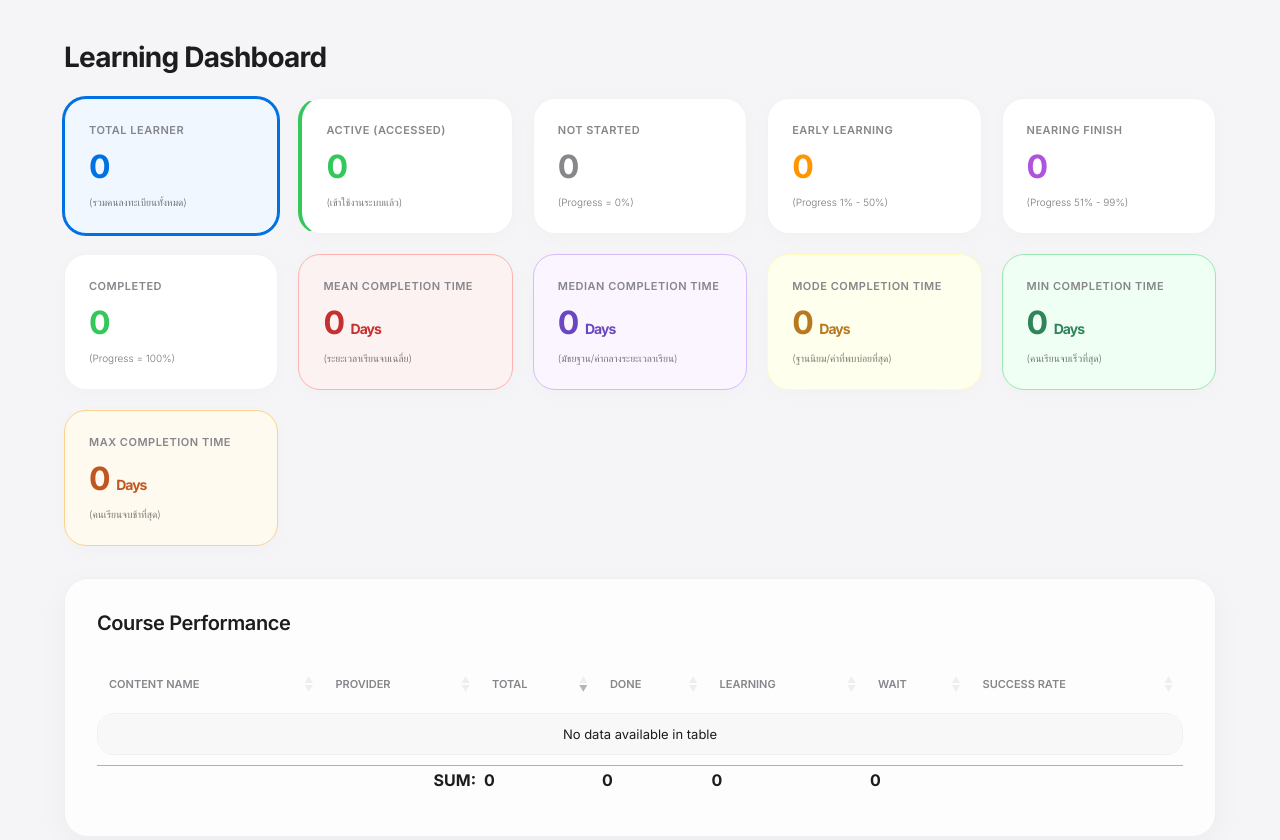
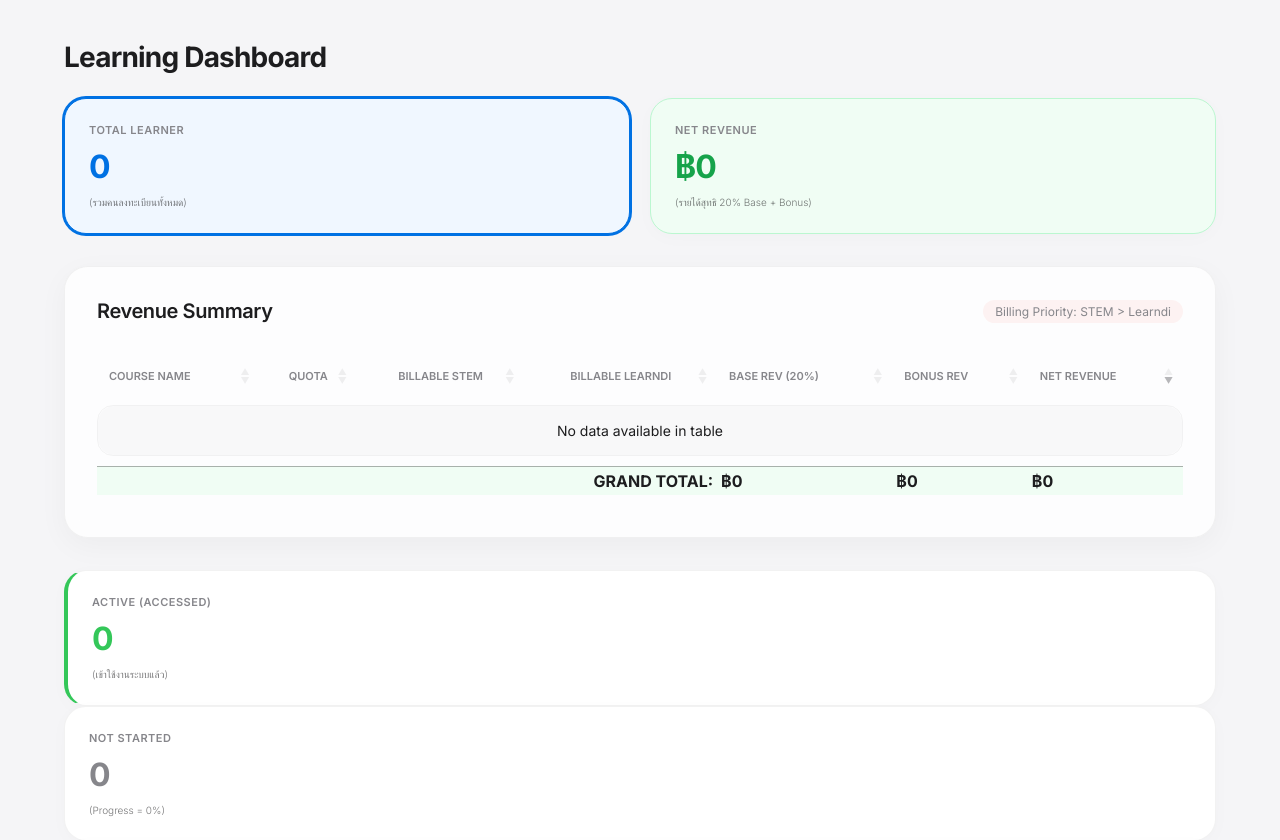
Before and after one commit to porpor075/STEM2, a Flask app: page / in a window 1280 px wide. Shown: the part 53-893 px from the top of the page. Run offline with Flask 3, Linux system fonts and the light colour scheme; the visitor is signed in with stand-in values (Sample User, id 1); data that the repository does not hold is empty; some libraries are stand-ins or nearby versions.

Commit message:
Implement Revenue Summary section with complex logic for STEM and Learndi

```diff
--- a/api/app.py
+++ b/api/app.py
@@ -344,6 +344,79 @@ def summary():
         learndi_df = get_learndi_data()
         learndi_stats = learndi_df.fillna('-').to_dict(orient='records') if not learndi_df.empty else []
 
+        # --- REVENUE CALCULATION ---
+        revenue_data = []
+        grand_total_revenue = 0
+
+        try:
+            # 1. Fetch Price/Quota Data
+            price_resp = requests.get(f"https://docs.google.com/spreadsheets/d/1UOPv0_BZ-ueqfK2Jjhs6AdvqFNiE1tiKcRVvTO-KMHE/export?format=csv&gid=0&t={int(datetime.now().timestamp())}", timeout=10)
+            if price_resp.status_code == 200:
+                price_df = pd.read_csv(io.StringIO(price_resp.text))
+                # Clean numeric columns
+                for col in ['Quota', 'Price BOI', 'Price / Content / Complete']:
+                    if col in price_df.columns:
+                        price_df[col] = pd.to_numeric(price_df[col].astype(str).str.replace(',', '').replace('nan', '0'), errors='coerce').fillna(0)
+
+                # 2. Get STEM Completion Data (from c_stats calculation logic)
+                # Map STEM Course Name -> Completed Count
+                # (We'll use content_stats that will be calculated below, or calculate it now)
+
+                # Pre-calculate content_stats for revenue
+                temp_c_stats = {}
+                for _, row in df.iterrows():
+                    cn = row['Content Name']
+                    if cn not in temp_c_stats: temp_c_stats[cn] = 0
+                    if row['Learning Status'] == 'Completed':
+                        temp_c_stats[cn] += 1
+
+                # Map Learndi Course Name -> Completed Count
+                learndi_compl = {}
+                if not learndi_df.empty:
+                    for _, row in learndi_df.iterrows():
+                        cn = row['Course']
+                        done = pd.to_numeric(str(row['Done']).replace(',', ''), errors='coerce') or 0
+                        learndi_compl[cn] = done
+
+                # 3. Calculate Revenue per Course
+                for _, p_row in price_df.iterrows():
+                    course = p_row['Course']
+                    quota = p_row['Quota']
+                    price_boi = p_row['Price BOI']
+                    bonus_per_person = p_row.get('Price / Content / Complete', 0)
+
+                    stem_done = temp_c_stats.get(course, 0)
+                    learndi_done = learndi_compl.get(course, 0)
+
+                    # Logic: STEM users priority for Quota
+                    billable_stem = min(stem_done, quota)
+                    remaining_quota = max(0, quota - billable_stem)
+                    billable_learndi = min(learndi_done, remaining_quota)
+
+                    # Base Revenue: 20% of BOI (Only for STEM)
+                    base_rev = billable_stem * (price_boi * 0.20)
+
+                    # Bonus Revenue: (STEM + Learndi) * Bonus
+                    bonus_rev = (billable_stem + billable_learndi) * bonus_per_person
+
+                    total_course_rev = base_rev + bonus_rev
+                    grand_total_revenue += total_course_rev
+
+                    revenue_data.append({
+                        "Course": course,
+                        "STEM_Done": stem_done,
+                        "Learndi_Done": learndi_done,
+                        "Quota": quota,
+                        "Billable_STEM": billable_stem,
+                        "Billable_Learndi": billable_learndi,
+                        "Base_Revenue": base_rev,
+                        "Bonus_Revenue": bonus_rev,
+                        "Total": total_course_rev
+                    })
+        except Exception as e:
+            print(f"Revenue calc error: {e}")
+            traceback.print_exc()
+
         if df.empty or 'Email' not in df.columns:
             # Provide empty defaults to prevent template errors
             return render_template('summary.html', total_users=0, joined_users_count=0,
@@ -359,7 +432,9 @@ def summary():
                                fb_start_data={"labels":[], "starts":[], "reach":[], "impressions":[], "cpr":[], "added":[], "completions":[], "campaign":[]},
                                avg_days=0, median_days=0, mode_days=0, min_days=0, max_days=0,
                                chart_labels=[], chart_values=[], daily_stats=[],
-                               learndi_stats=learndi_stats)
+                               learndi_stats=learndi_stats,
+                               revenue_data=revenue_data,
+                               grand_total_revenue=grand_total_revenue)
 
         meta = ['Email', 'First Name', 'Last Name', 'Content Name', 'Content Provider', 'date_joined', 'Learning Status', 'User_Status_Category', 'Completed Date', 'Added Date', 'Start Date']
         date_cols = [c for c in df.columns if c not in meta]
@@ -540,7 +615,9 @@ def summary():
                                fb_start_data=fb_start_comparison,
                                avg_days=avg_days, median_days=median_days, mode_days=mode_days, min_days=min_days, max_days=max_days,
                                chart_labels=tier_order, chart_values=chart_values, daily_stats=daily_stats_list,
-                               learndi_stats=learndi_stats))
+                               learndi_stats=learndi_stats,
+                               revenue_data=revenue_data,
+                               grand_total_revenue=grand_total_revenue))
         resp.headers['Cache-Control'] = 'no-cache, no-store, must-revalidate'
         return resp
     except Exception as e:
--- a/templates/summary.html
+++ b/templates/summary.html
@@ -146,13 +146,62 @@
 
 <div class="container" id="main-container">
     <h2>Learning Dashboard</h2>
+<div class="stats-container">
+    <div class="stat-card active" onclick="filterByStatus('all', this)">
+        <h4>Total Learner</h4>
+        <div class="number" style="color: var(--primary);">{{ total_users }}</div>
+        <p style="margin:0; font-size:10px; font-weight:300; opacity:0.6;">(รวมคนลงทะเบียนทั้งหมด)</p>
+    </div>
+    <div class="stat-card" style="background: #f0fdf4; border-color: #bbf7d0;">
+        <h4>Net Revenue</h4>
+        <div class="number" style="color: #16a34a;">฿{{ "{:,.0f}".format(grand_total_revenue) }}</div>
+        <p style="margin:0; font-size:10px; font-weight:300; opacity:0.6;">(รายได้สุทธิ 20% Base + Bonus)</p>
+    </div>
+</div>
 
-    <div class="stats-container">
-        <div class="stat-card active" onclick="filterByStatus('all', this)">
-            <h4>Total Learner</h4>
-            <div class="number" style="color: var(--primary);">{{ total_users }}</div>
-            <p style="margin:0; font-size:10px; font-weight:300; opacity:0.6;">(รวมคนลงทะเบียนทั้งหมด)</p>
-        </div>
+<!-- Revenue Section -->
+<div class="section" id="revenue-section">
+    <div style="display:flex; justify-content:space-between; align-items:center; margin-bottom:24px;">
+        <h3 style="margin:0;">Revenue Summary</h3>
+        <span style="font-size:12px; color:var(--text-secondary); background: #fdf2f2; padding: 4px 12px; border-radius: 12px;">Billing Priority: STEM > Learndi</span>
+    </div>
+    <div class="table-wrapper" style="overflow-x:auto;">
+        <table id="revenueDataTable" class="display compact" style="width:100%">
+            <thead>
+                <tr>
+                    <th>Course Name</th>
+                    <th class="dt-center">Quota</th>
+                    <th class="dt-center">Billable STEM</th>
+                    <th class="dt-center">Billable Learndi</th>
+                    <th class="text-right">Base Rev (20%)</th>
+                    <th class="text-right">Bonus Rev</th>
+                    <th class="text-right" style="background: #f0fdf4;">Net Revenue</th>
+                </tr>
+            </thead>
+            <tbody>
+                {% for item in revenue_data %}
+                <tr>
+                    <td><strong>{{ item.Course }}</strong></td>
+                    <td class="dt-center">{{ "{:,.0f}".format(item.Quota) }}</td>
+                    <td class="dt-center">{{ "{:,.0f}".format(item.Billable_STEM) }} <span style="font-size:10px; color:#aaa;">/ {{ "{:,.0f}".format(item.STEM_Done) }}</span></td>
+                    <td class="dt-center">{{ "{:,.0f}".format(item.Billable_Learndi) }} <span style="font-size:10px; color:#aaa;">/ {{ "{:,.0f}".format(item.Learndi_Done) }}</span></td>
+                    <td class="text-right">฿{{ "{:,.0f}".format(item.Base_Revenue) }}</td>
+                    <td class="text-right">฿{{ "{:,.0f}".format(item.Bonus_Revenue) }}</td>
+                    <td class="text-right" style="font-weight:700; color:#16a34a; background: #f0fdf4;">฿{{ "{:,.0f}".format(item.Total) }}</td>
+                </tr>
+                {% endfor %}
+            </tbody>
+            <tfoot>
+                <tr style="font-weight:700; background: #f0fdf4;">
+                    <td colspan="4" style="text-align:right;">GRAND TOTAL:</td>
+                    <td id="revSumBase" class="text-right"></td>
+                    <td id="revSumBonus" class="text-right"></td>
+                    <td id="revSumNet" class="text-right" style="font-size:16px;"></td>
+                </tr>
+            </tfoot>
+        </table>
+    </div>
+</div>
         <div class="stat-card" onclick="filterByStatus('accessed', this)" style="border-left: 4px solid var(--success);">
             <h4>Active (Accessed)</h4>
             <div class="number" style="color: var(--success);">{{ joined_users_count }}</div>
@@ -940,6 +989,21 @@
             }
         });
 
+        $('#revenueDataTable').DataTable({
+            paging: false, dom: 't', order: [[6, 'desc']],
+            footerCallback: function (row, data, start, end, display) {
+                var api = this.api();
+                [4, 5, 6].forEach(function(colIdx) {
+                    var total = api.column(colIdx).data().reduce(function(a, b){
+                        var clean = String(b).replace(/[฿,]/g, '').replace(/<[^>]*>/g, '');
+                        return a + (parseFloat(clean)||0);
+                    }, 0);
+                    var ids = ['#revSumBase', '#revSumBonus', '#revSumNet'];
+                    $(ids[colIdx-4]).html('฿' + total.toLocaleString());
+                });
+            }
+        });
+
         $.fn.dataTable.ext.search.push(function(settings, data, dataIndex) {
             var filterType = window.currentFilter || 'all';
             var userCategory = data[4];
```
